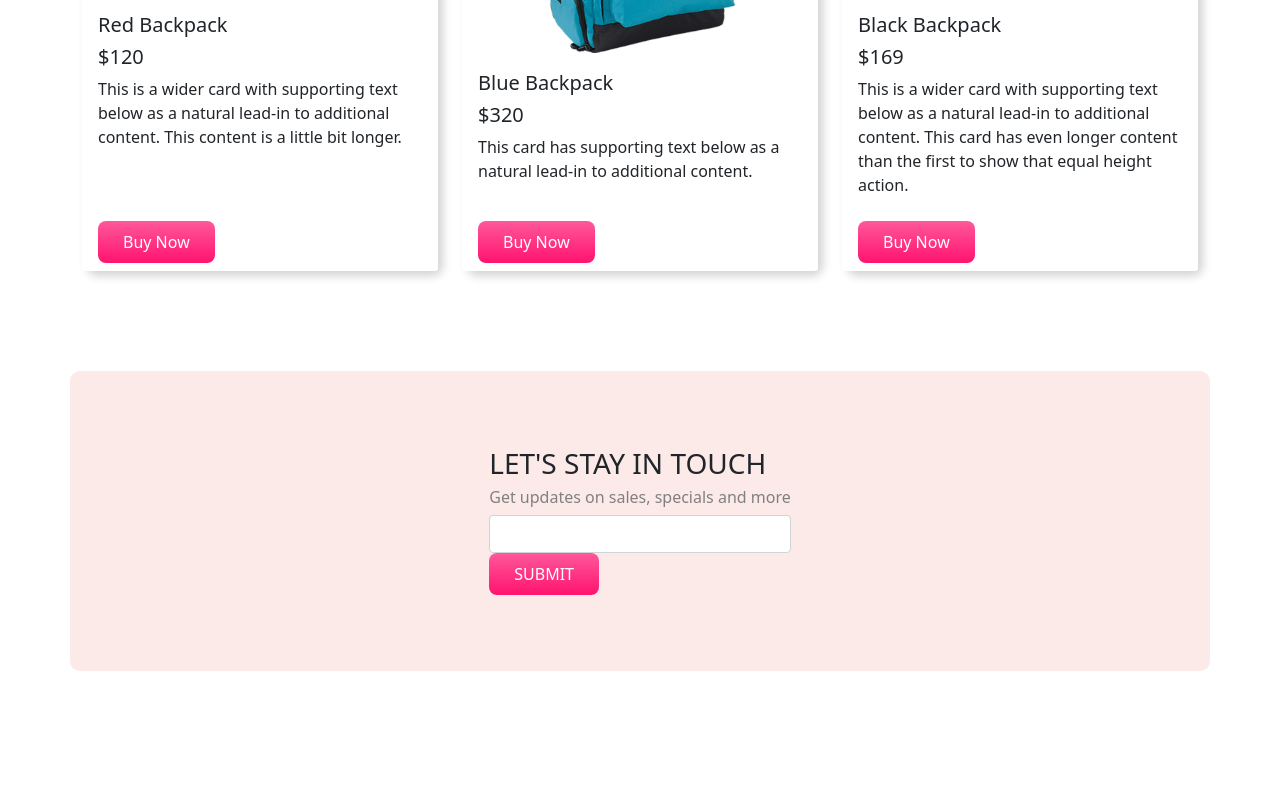
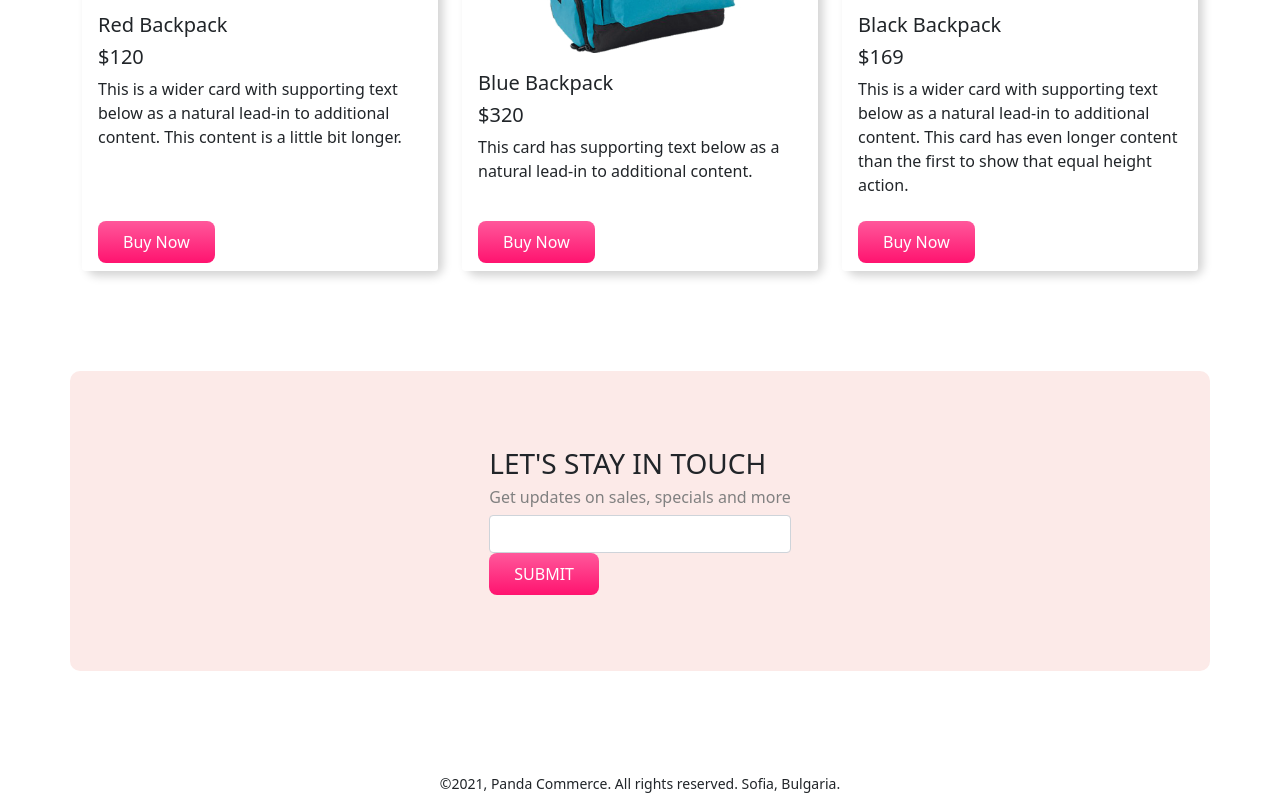
Before and after one commit to emon1995/panda-commerce, a plain HTML site: page index.html in a window 1280 px wide. Shown: the part 1856-2651 px from the top of the page. Before the commit the page ends 2627 px from the top, so only its background shows below. Drawn offline with nearby package versions, Linux system fonts and the light colour scheme; files whose address does not match are found by name.

Commit message:
footer added

```diff
--- a/index.html
+++ b/index.html
@@ -305,6 +305,13 @@
       </div>
     </div>
 
+    <footer>
+      <small
+        >&copy;2021, Panda Commerce. All rights reserved. Sofia,
+        Bulgaria.</small
+      >
+    </footer>
+
     <script
       src="https://cdn.jsdelivr.net/npm/bootstrap@5.0.2/dist/js/bootstrap.bundle.min.js"
       integrity="sha384-MrcW6ZMFYlzcLA8Nl+NtUVF0sA7MsXsP1UyJoMp4YLEuNSfAP+JcXn/tWtIaxVXM"
--- a/style.css
+++ b/style.css
@@ -56,3 +56,6 @@
 #subscribe h6{
   color: gray;
 }
+footer{
+  text-align: center;
+}
```
